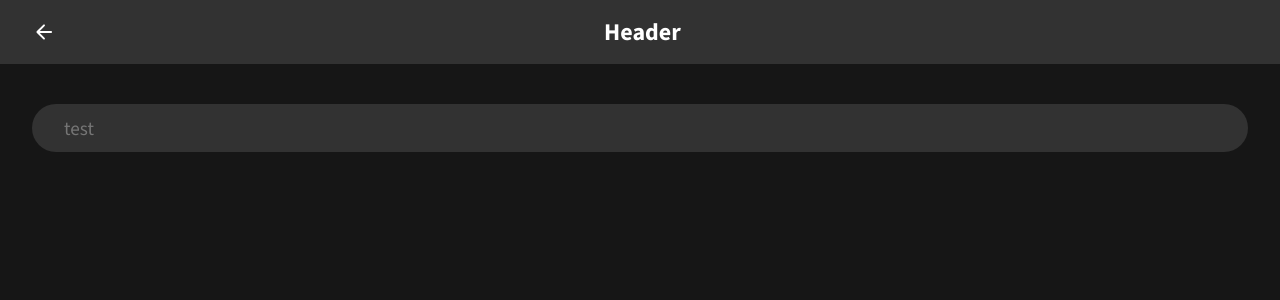
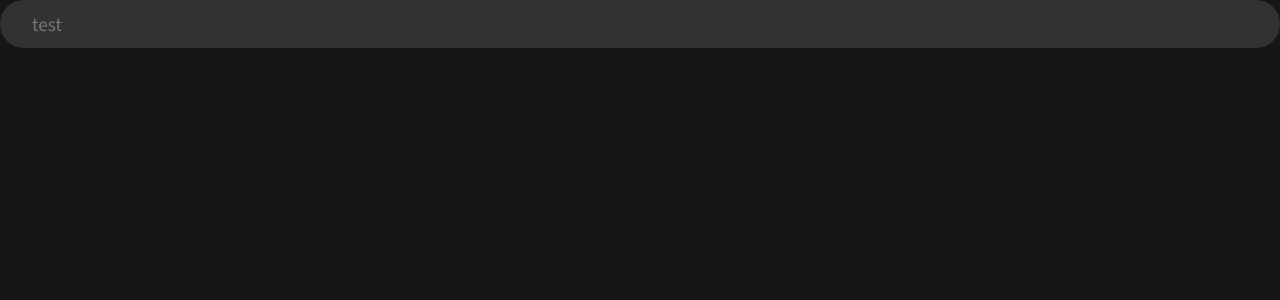
Before and after one commit to camivand4/Spraywall, a React (Vite) app: page /profile in a window 1280 px wide. Shown: the top 300 px of the page. Built offline with nearby package versions, Linux system fonts and the light colour scheme.

Commit message:
makes header go to header and remove blockpage

```diff
--- a/src/Components/BlockPage.tsx
+++ /dev/null
@@ -1,12 +0,0 @@
-import styled from 'styled-components';
-
-interface BlockPageProps {
-  ypadding?: string;
-  xpadding?: string;
-}
-
-const BlockPage = styled.div<BlockPageProps>`
-  padding: ${(props) => props.ypadding || '2.5rem'} ${(props) => props.xpadding || '2rem'};
-`;
-
-export default BlockPage;
--- a/src/Components/Header.tsx
+++ b/src/Components/Header.tsx
@@ -1,12 +1,13 @@
 import styled from "styled-components";
 import Colors from "../config/colors";
 import BackButton from "./BackButton";
+import { Link } from "react-router-dom";
 
-const HiddenBack = styled.div`
+const HiddenBack = styled.div `
   width: 1.2rem;
 `;
 
-const StyledHeader = styled.header`
+const StyledHeader = styled.header `
   padding: 1rem 2rem;
   background-color: ${Colors.background.light};
   display: flex;
@@ -17,6 +18,15 @@ const StyledHeader = styled.header`
     font-size: 1.5rem;
     background: transparent;
     padding: 0 2rem;
+    /* Override link styles */
+    color: inherit;
+    text-decoration: none;
+  }
+
+  /* Style the Link component */
+  a {
+    color: inherit;
+    text-decoration: none;
   }
 `;
 
@@ -24,8 +34,9 @@ export default function Header() {
     return (
         <StyledHeader>
             <BackButton></BackButton>
-
+            <Link to="/">
                 <h1>Header</h1>
+            </Link>
             <HiddenBack></HiddenBack>
         </StyledHeader>
     );
--- a/src/Pages/Profile.tsx
+++ b/src/Pages/Profile.tsx
@@ -1,14 +1,9 @@
-import BlockPage from "../Components/BlockPage";
 import TextField from "../Components/TextField";
-import Header from '../Components/Header';
 
 export default function Profile() {
   return (
     <>
-      <Header></Header>
-      <BlockPage>
-        <TextField placeholder="test" />
-      </BlockPage>
+      <TextField placeholder="test" />
     </>
   )
 }
```
Lines whose indentation alone changed are shown as unchanged.
